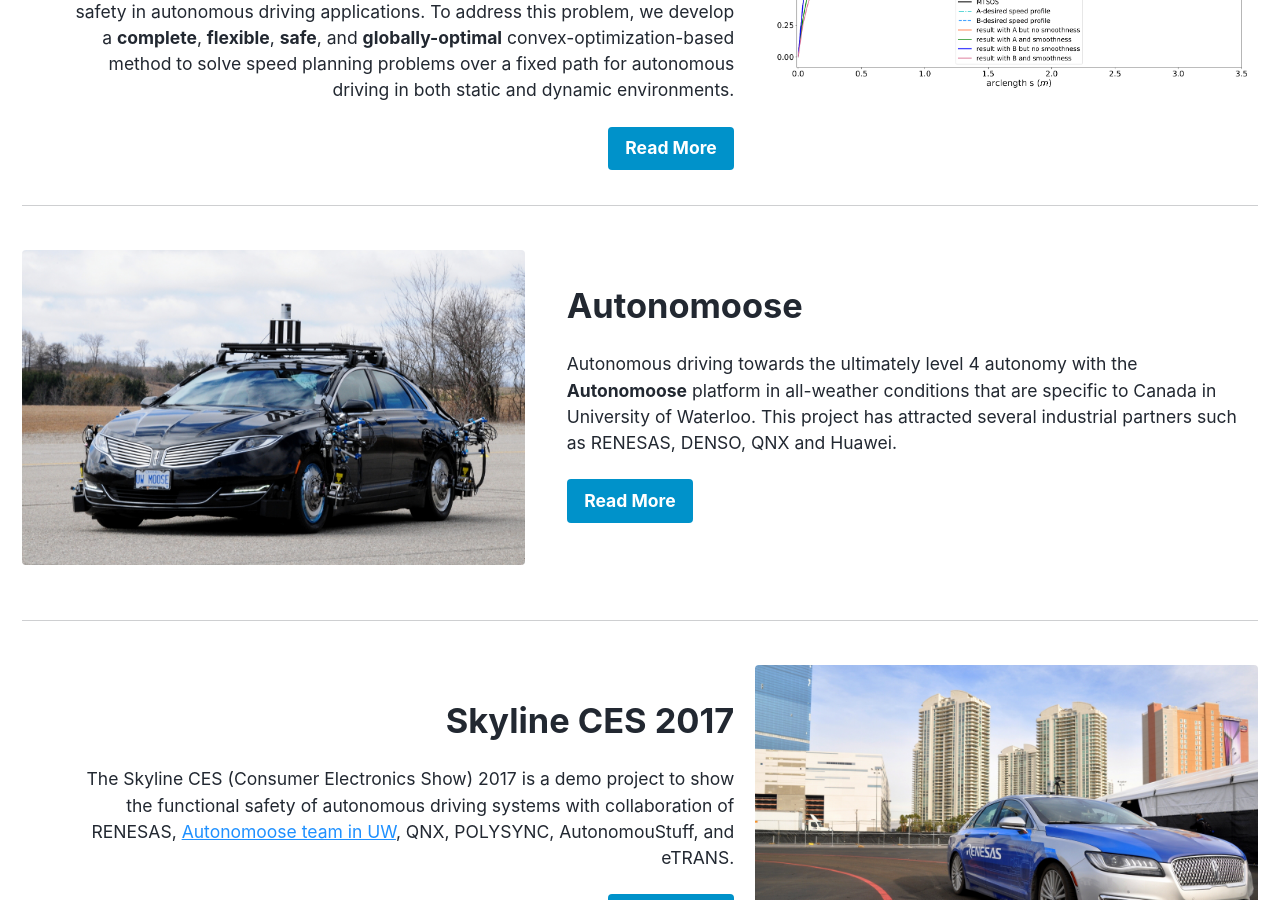
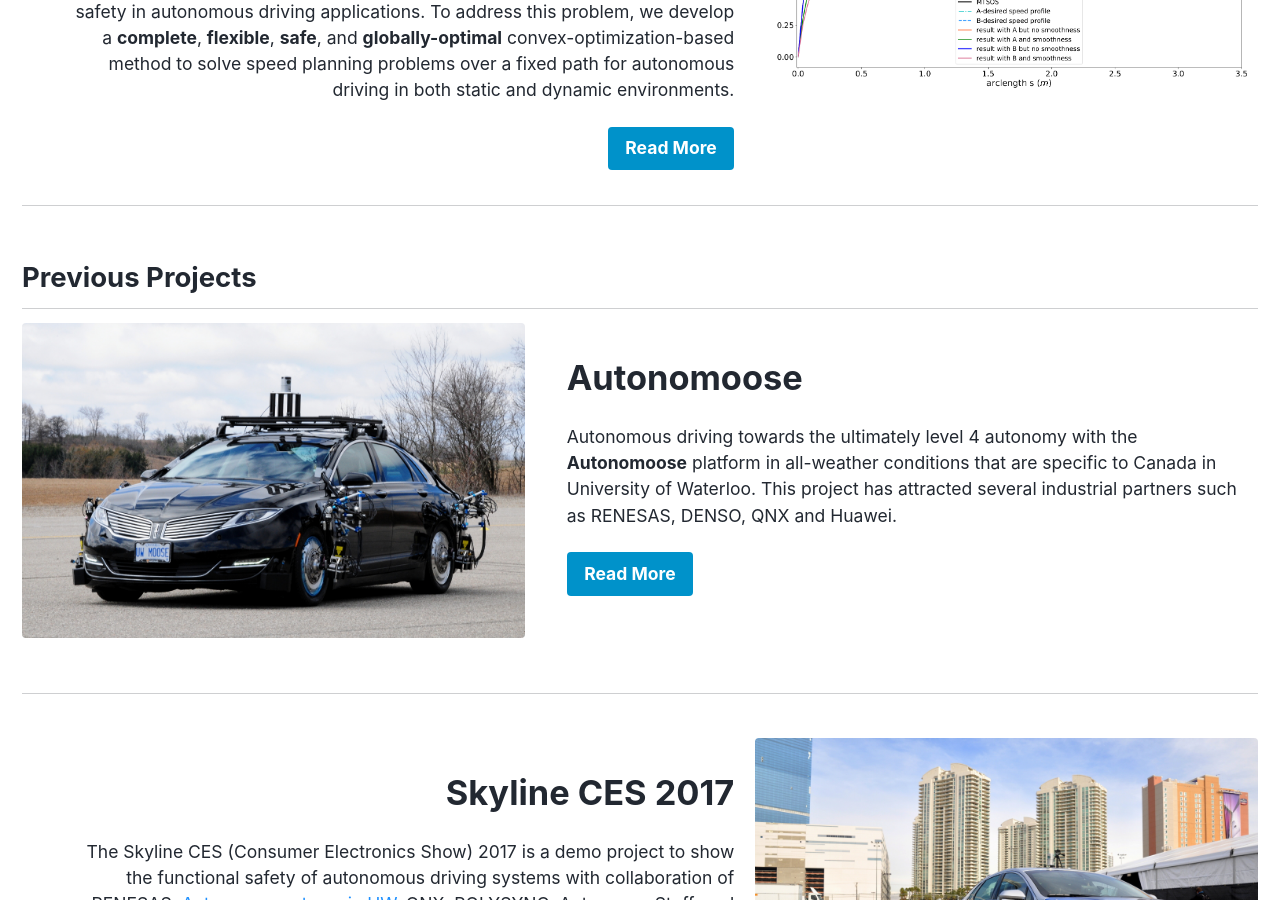
Before and after one commit to product-noob/my-blog, a Jekyll site: the page built from _pages/projects_index.md, in a window 1280 px wide and 900 px high, scrolled down 1090 px. Built offline with Jekyll 4.4.1, drawn with Linux system fonts in a browser that asks for light colours; nearby versions of some CDN libraries.

Commit message:
update project index pages

```diff
--- a/_pages/projects_index.md
+++ b/_pages/projects_index.md
@@ -69,6 +69,8 @@
 
 {% include feature_row id="feature_convexspeed" type="right" %}
 
+## Previous Projects
+
 {% include feature_row id="feature_autonomoose" type="left" %}
 
 {% include feature_row id="feature_skyline" type="right" %}
```
Also changed, not shown: README.md.
